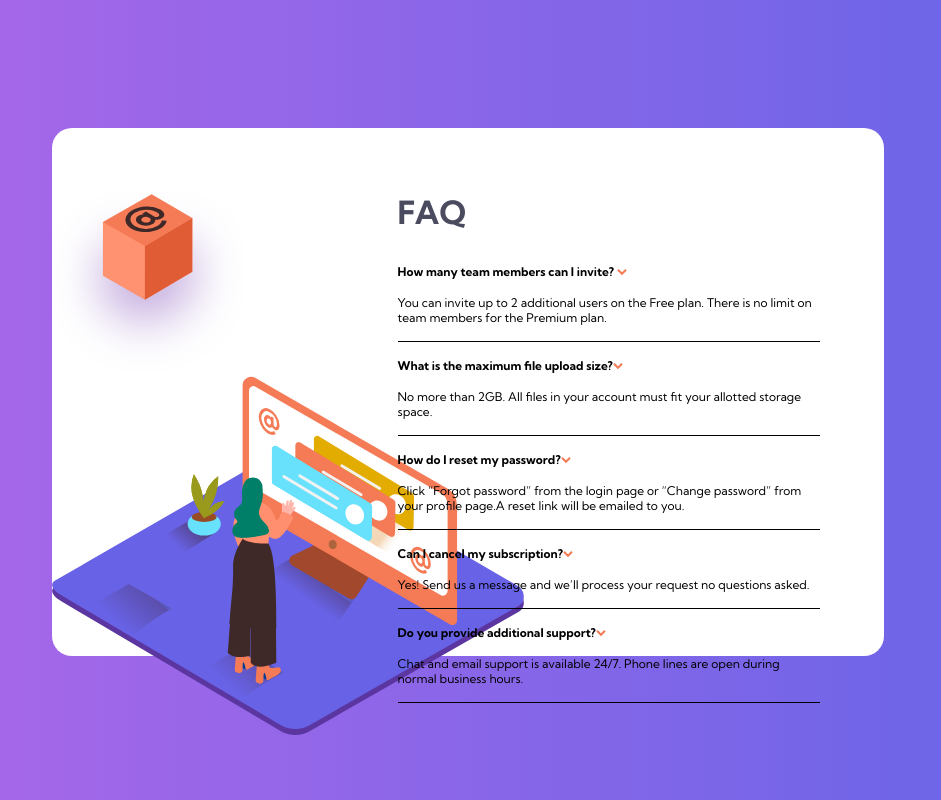
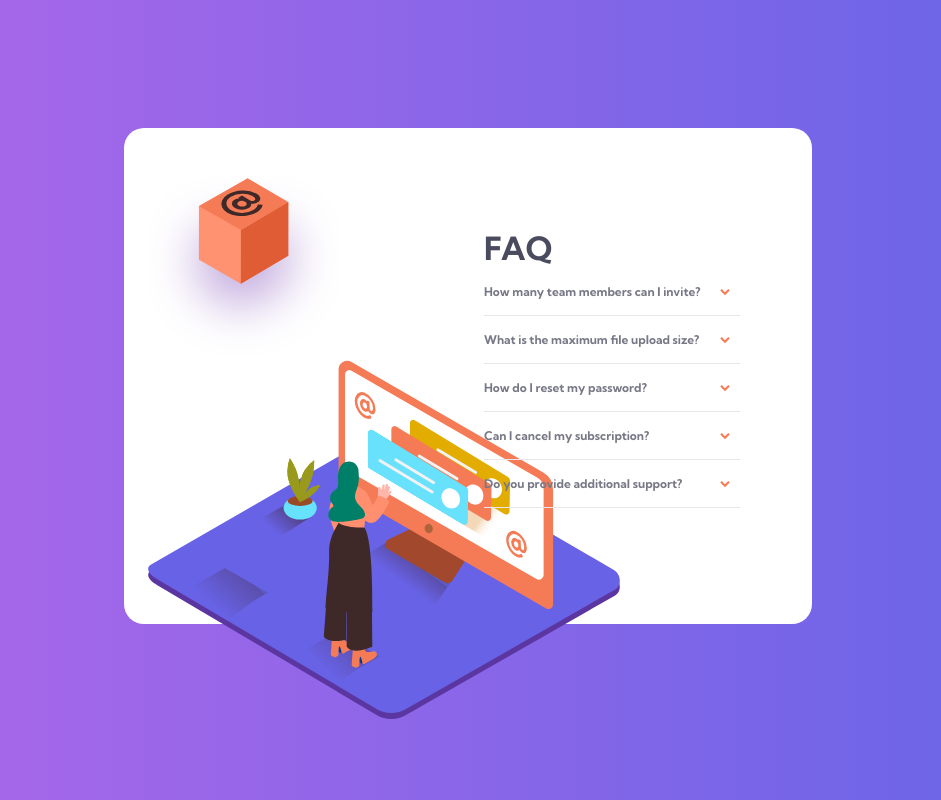
Before and after one commit to JulianIfesiokwu/faq-accordion-card, a plain HTML site: page index.html in a window 1280 px wide. Shown: the whole page, without its empty margins (172-1113 px from the left). Drawn offline with Linux system fonts and the light colour scheme.

Commit message:
added funnctionality for dropdown using JS, also added styling to text

```diff
--- a/index.html
+++ b/index.html
@@ -28,28 +28,48 @@
       <h1>FAQ</h1>
 
       <div class="questions">
-        <p>How many team members can I invite? <img src="./images/icon-arrow-down.svg" alt=""></p>
+        <p class="question">How many team members can I invite?
+          <span>
+            <img class="tick" src="./images/icon-arrow-down.svg" alt="">
+          </span>
+        </p>
         <p class="answers">You can invite up to 2 additional users on the Free plan. There is no limit on
         team members for the Premium plan.</p>
       </div>
 
       <div class="questions">
-        <p>What is the maximum file upload size?<img src="./images/icon-arrow-down.svg" alt=""></p>
+        <p class="question">What is the maximum file upload size?
+          <span>
+            <img class="tick" src="./images/icon-arrow-down.svg" alt="">
+          </span>
+        </p>
         <p class="answers">No more than 2GB. All files in your account must fit your allotted storage space.</p>
       </div>
 
       <div class="questions">
-        <p>How do I reset my password?<img src="./images/icon-arrow-down.svg" alt=""></p>
+        <p class="question">How do I reset my password?
+          <span>
+            <img class="tick" src="./images/icon-arrow-down.svg" alt="">
+          </span>
+        </p>
         <p class="answers">Click “Forgot password” from the login page or “Change password” from your profile page.A reset link will be emailed to you.</p>
       </div>
 
       <div class="questions">
-        <p>Can I cancel my subscription?<img src="./images/icon-arrow-down.svg" alt=""></p>
+        <p class="question">Can I cancel my subscription?
+          <span>
+            <img class="tick" src="./images/icon-arrow-down.svg" alt="">
+          </span>
+        </p>
         <p class="answers">Yes! Send us a message and we’ll process your request no questions asked.</p>
       </div>
 
       <div class="questions">
-        <p>Do you provide additional support?<img src="./images/icon-arrow-down.svg" alt=""></p>
+        <p class="question">Do you provide additional support?
+          <span class="tick">
+          <img src="./images/icon-arrow-down.svg" alt="">
+          </span>
+        </p>
         <p class="answers">Chat and email support is available 24/7. Phone lines are open during normal business hours.</p>
       </div>
 
@@ -57,5 +77,6 @@
 
   </div>
 
+  <script src="./scripts/main.js"></script>
 </body>
 </html>
--- a/scripts/main.js
+++ b/scripts/main.js
@@ -0,0 +1,14 @@
+const questionBtns = document.querySelectorAll('.question');
+
+questionBtns.forEach((btn) => {
+    btn.addEventListener('click', (event) => {
+        const question = event.target.textContent;
+        const answer = event.target.nextElementSibling;
+        if (answer.style.display === "none") {
+            //question.style.color = 'hsl(237, 12%, 33%)';
+            answer.style.display = "block";
+        } else {
+            answer.style.display = "none";
+        }
+    })
+})
--- a/styles/main.css
+++ b/styles/main.css
@@ -11,20 +11,19 @@ body {
 }
 
 .container {
-    width: 60%;
+    width: 50%;
     max-height: 400px;
-    padding: 4rem 4rem 4rem 0;
+    padding: 3rem 3rem 3rem 0;
     margin: 8rem auto;
     background-color: #fff;
     border-radius: 20px;
     display: flex;
     justify-content: space-around;
-
 }
 
 h1 {
     color: hsl(237, 12%, 33%);
-    margin-bottom: 2rem;
+    margin-bottom: 1rem;
 }
 
 .main-image {
@@ -35,20 +34,38 @@ h1 {
     display: block;
 }
 
+.faq {
+    width: 40%;
+    display: flex;
+    flex-direction: column;
+    justify-content: center;
+}
+
 .questions {
     width: 100%;
     font-size: 12px;
     font-weight: 700;
     margin-bottom: 1rem;
     padding-bottom: 1rem;
-    border-bottom: 1px solid black;
+    color: hsl(240, 6%, 50%);
+    border-bottom: 1px solid hsl(240, 5%, 91%);
+}
+.question {
+    display: flex;
+    justify-content: space-between;
+    cursor: pointer;
 }
 
-.questions img {
-    display: inline-block;
+.question:hover {
+    color: hsl(14, 88%, 65%);
+}
+
+.tick {
+    padding-right: 10px;
 }
 
 .answers {
     font-weight: 400;
     padding-top: 1rem;
+    display: none;
 }
```
